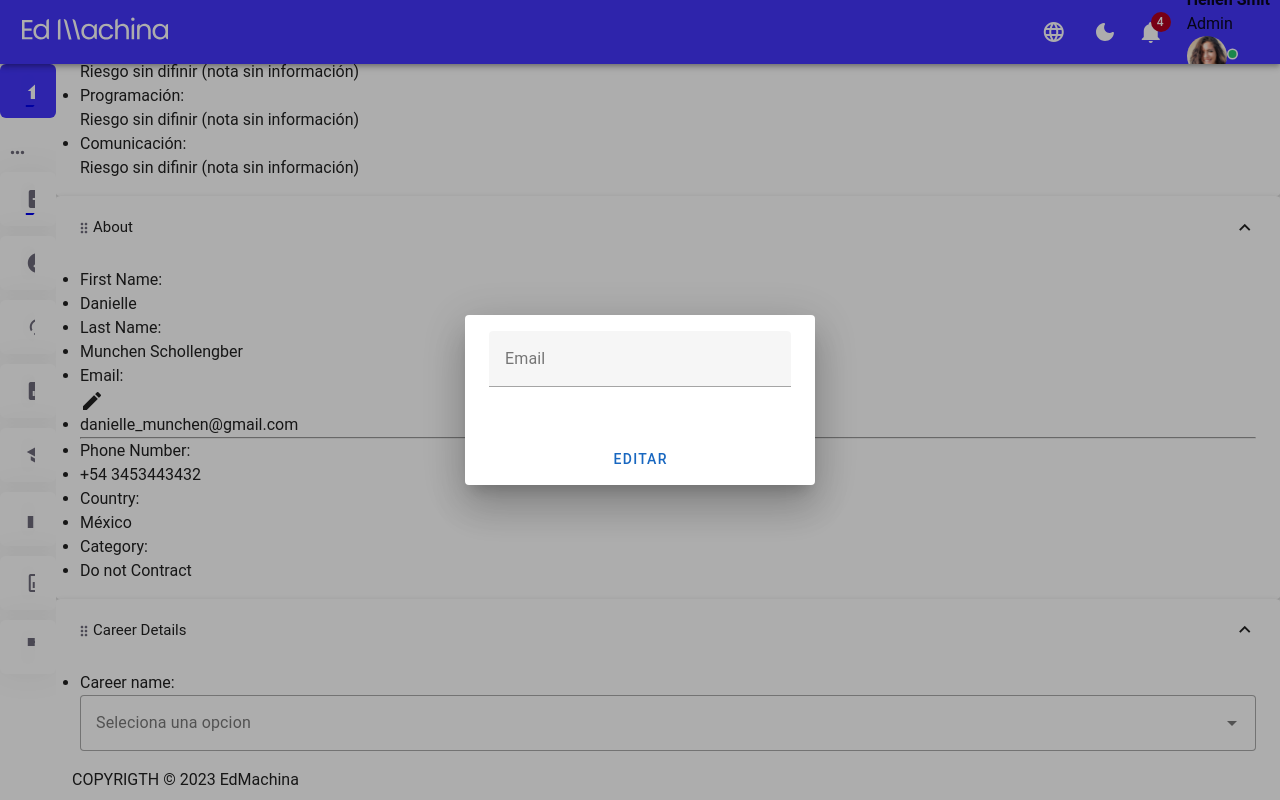
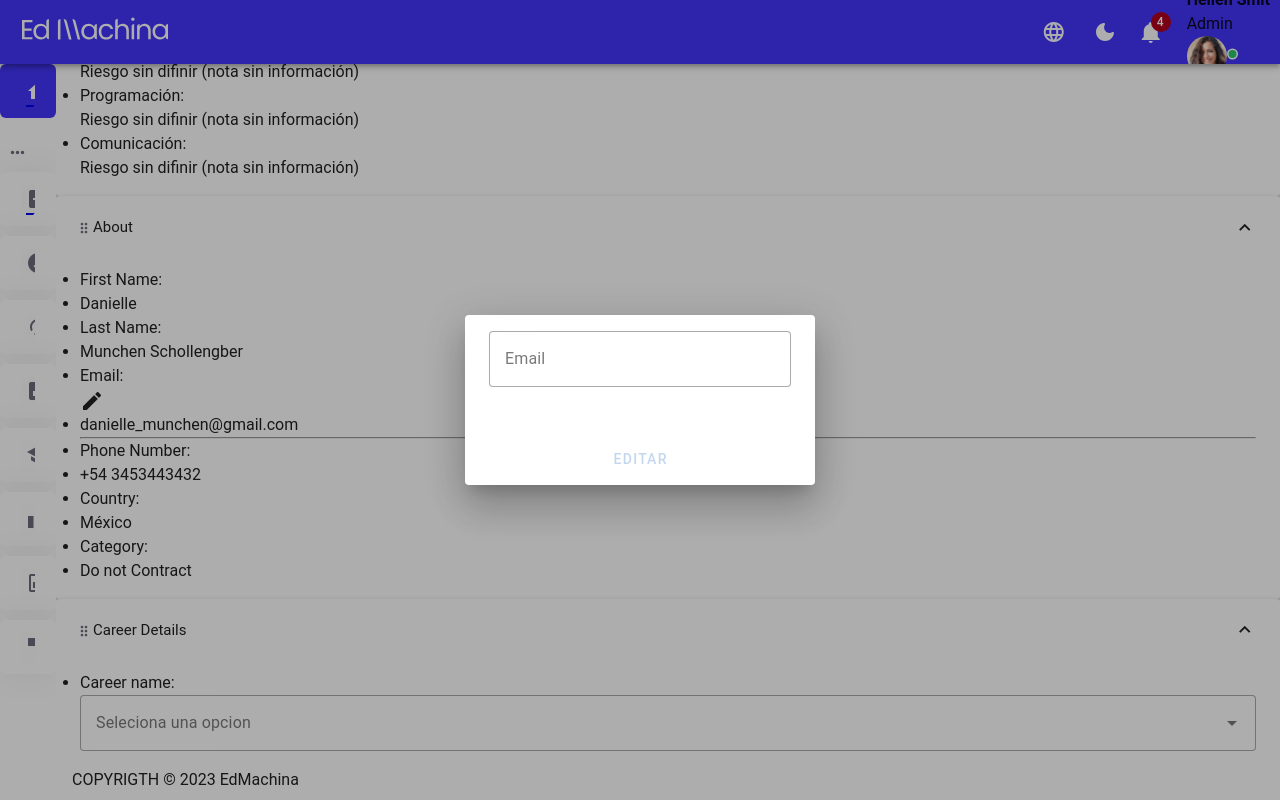
Before and after one commit to matiyosia/newChallenge, a Vue app: page / in a window 1280 px wide. Both pictures are taken after a click on the element 92 px from the left and 1008 px from the top of the page. Built offline with nearby package versions, Linux system fonts and the light colour scheme.

Commit message:
validation edit email

```diff
--- /dev/null
+++ b/src/components/Alert/Alert.vue
@@ -0,0 +1,25 @@
+<template>
+  <v-alert
+    style="
+      position: absolute;
+      left: 50%;
+      top: 30%;
+      z-index: 9999;
+      transform: translate(-50%, -50%);
+    "
+    density="compact"
+    :type="type"
+    :title="title"
+    :text="text"
+  ></v-alert>
+</template>
+
+<script>
+export default {
+  props: {
+    type: String,
+    title: String,
+   text: String,
+  },
+};
+</script>
--- a/src/layout/sidebar/DrawerMenu.vue
+++ b/src/layout/sidebar/DrawerMenu.vue
@@ -66,13 +66,17 @@
           <v-list-item-title class="flexbox-nav">
             <span class="material-icons"> analytics </span>
             <p class="paragrhp-nav flexNav">
-              Risk Detector <span class="material-icons">expand_more</span>
+              Risk Detector
+              <span v-if="isExpanded" class="material-symbols-outlined">
+                expand_less
+              </span>
+              <span v-else class="material-symbols-outlined">expand_more</span>
             </p>
           </v-list-item-title>
         </v-list-item>
       </v-list>
 
-      <div v-if="isExpanded">
+      <div v-if="isExpanded" :class="{ none: !estado }">
         <ul class="ulNav">
           <li class="list-nav">
             <span class="material-icons circle"> circle </span> My Reports
@@ -91,12 +95,18 @@
           <v-list-item-title class="flexbox-nav">
             <span class="material-icons"> school </span>
             <p class="paragrhp-nav flexNavs">
-              Academic Offer <span class="material-icons">expand_more</span>
+              Academic Offer
+              <span v-if="isExpandedSchool" class="material-symbols-outlined">
+                expand_less
+              </span>
+              <span v-else class="material-symbols-outlined expandR"
+                >expand_more</span
+              >
             </p>
           </v-list-item-title>
         </v-list-item>
       </v-list>
-      <div v-if="isExpandedSchool">
+      <div v-if="isExpandedSchool" :class="{ none: !estado }">
         <ul class="ulNav">
           <li class="list-nav">
             <span class="material-icons circle"> circle </span> My Reports
@@ -148,10 +158,8 @@ export default {
       isExpandedSchool: false,
       drawerOpen: false,
       estado: false,
+      visibility: null,
     };
-  },
-  mounted() {
-    this.toggleDrawer();
   },
   methods: {
     handleExpanded() {
@@ -168,6 +176,12 @@ export default {
 </script>
 
 <style lang="scss" scoped>
+.expandR {
+  margin-right: 4rem;
+}
+.none {
+  display: none;
+}
 .textDrawerFine {
   font-size: 15px;
   font-weight: 500;
@@ -196,11 +210,11 @@ export default {
   display: flex;
   flex-direction: column;
   margin-left: 1.5rem;
-  gap: 15px;
+  gap: 20px;
   margin-top: 20px;
   cursor: pointer;
   .circle {
-    font-size: 14px;
+    font-size: 12px;
   }
   .list-nav {
     color: #6e6b7b;
@@ -210,10 +224,10 @@ export default {
   fill: var(--menu-menu-button-bg-default, #fff);
   filter: drop-shadow(0px 0px 15px rgba(0, 0, 0, 0.05));
   color: #6e6b7b;
-  margin-left: -5px;
+  margin-left: -8px;
   z-index: 99999;
   position: relative;
-  padding-left: 5px;
+  padding-left: 8px;
   &:focus {
     color: #fff !important;
   }
@@ -221,9 +235,10 @@ export default {
 .flexbox-nav {
   display: flex;
   align-items: center;
-  gap: 9px;
+  justify-content: space-between;
+  gap: 10px;
   cursor: pointer;
-  padding: 0.3rem;
+  padding: 5px;
   border-radius: 6px 5px 5px;
 }
 
--- a/src/views/collapse/Colapse.vue
+++ b/src/views/collapse/Colapse.vue
@@ -1,4 +1,10 @@
 <template>
+  <Alert
+    v-if="showAlert"
+    type="error"
+    title="Invalid email"
+    text="wrong email type"
+  />
   <div class="colapse">
     <v-expansion-panels
       v-model="panel"
@@ -104,10 +110,18 @@
                         @change="handleEditEmail(item.email)"
                         label="Email"
                         required
+                        variant="outlined"
+                        type="email"
+                        hint="Email Required"
                       ></v-text-field>
                     </v-card-text>
                     <v-card-actions>
-                      <v-btn @click="saveEmail" color="primary" block>
+                      <v-btn
+                        :disabled="editEmail === '' ? true : false"
+                        @click="saveEmail"
+                        color="primary"
+                        block
+                      >
                         Editar</v-btn
                       >
                     </v-card-actions>
@@ -187,7 +201,11 @@
 </template>
 
 <script>
+import Alert from "../../components/Alert/Alert.vue";
 export default {
+  components: {
+    Alert,
+  },
   props: {
     data: {
       type: Object,
@@ -202,6 +220,7 @@ export default {
       dialog: null,
       editEmail: "",
       email: "danielle_munchen@gmail.com",
+      showAlert: false,
     };
   },
   mounted() {
@@ -212,9 +231,17 @@ export default {
       this.email = item;
     },
     saveEmail() {
-      this.email = this.editEmail;
-      this.dialog = false;
-      this.editEmail = "";
+      const emailRegex = /\b[\w\.-]+@[\w\.-]+\.\w{2,4}\b/;
+      if (emailRegex.test(this.editEmail)) {
+        this.email = this.editEmail;
+        this.dialog = false;
+        this.editEmail = "";
+      } else {
+        this.showAlert = true;
+        setTimeout(() => {
+          this.showAlert = false;
+        }, 3000);
+      }
     },
   },
 };
```
Also changed, not shown: src/assets/sass/utils/global.scss (line endings or trailing spaces).
